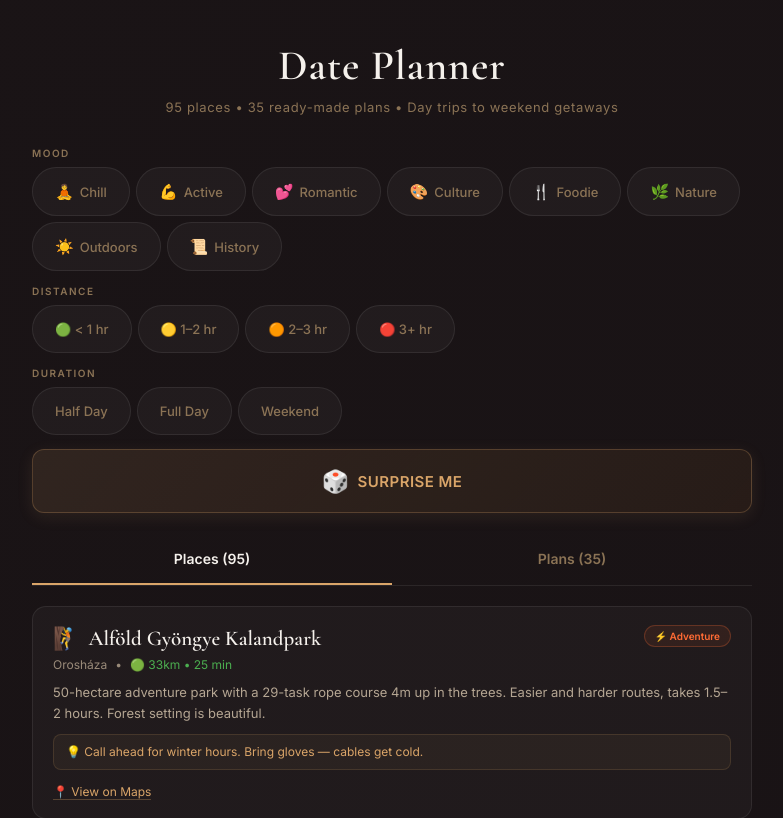
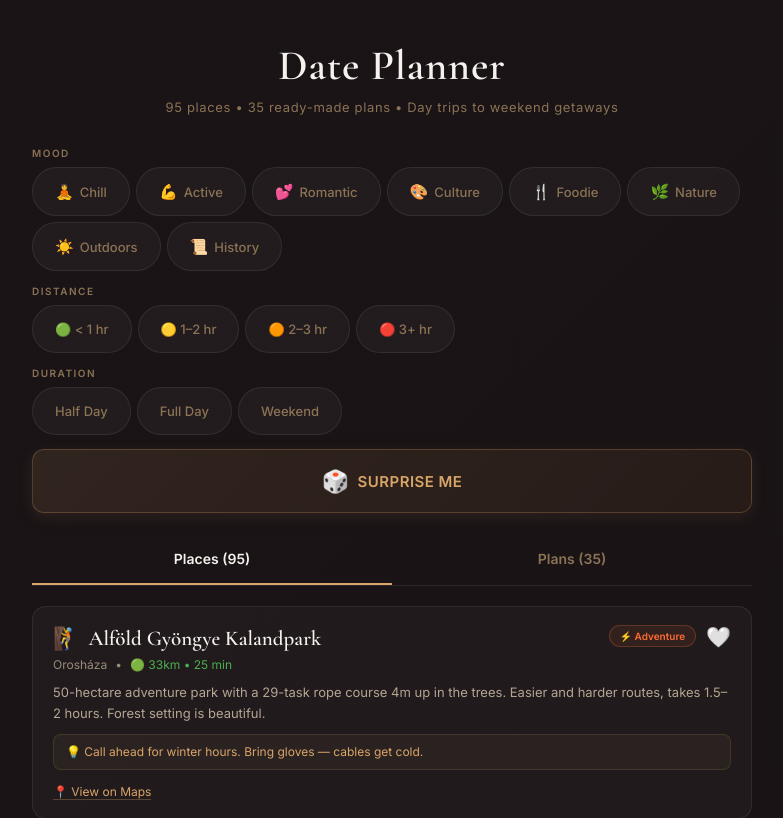
Before and after one commit to TenderAlpaca/planner, a React (Vite) app: page / in a window 1280 px wide. Shown: the top 818 px of the page, without its empty margins (248-1031 px from the left). Built offline with nearby package versions, Linux system fonts and the light colour scheme.

Commit message:
feat: add favourites functionality for places and combos

```diff
--- a/src/App.jsx
+++ b/src/App.jsx
@@ -15,6 +15,37 @@ function App() {
   const [tab, setTab] = useState("places");
   const [surprise, setSurprise] = useState(null);
   const [shakeN, setShakeN] = useState(0);
+  // Favourites state
+  const [favouritePlaces, setFavouritePlaces] = useState(() => {
+    try {
+      return JSON.parse(localStorage.getItem('favouritePlaces')) || [];
+    } catch {
+      return [];
+    }
+  });
+  const [favouriteCombos, setFavouriteCombos] = useState(() => {
+    try {
+      return JSON.parse(localStorage.getItem('favouriteCombos')) || [];
+    } catch {
+      return [];
+    }
+  });
+
+  // Persist favourites
+  React.useEffect(() => {
+    localStorage.setItem('favouritePlaces', JSON.stringify(favouritePlaces));
+  }, [favouritePlaces]);
+  React.useEffect(() => {
+    localStorage.setItem('favouriteCombos', JSON.stringify(favouriteCombos));
+  }, [favouriteCombos]);
+
+  // Handlers
+  const toggleFavouritePlace = (id) => {
+    setFavouritePlaces(prev => prev.includes(id) ? prev.filter(pid => pid !== id) : [...prev, id]);
+  };
+  const toggleFavouriteCombo = (id) => {
+    setFavouriteCombos(prev => prev.includes(id) ? prev.filter(cid => cid !== id) : [...prev, id]);
+  };
 
   const toggle = (arr, setArr, key) => {
     if (key === "all") return setArr([]);
@@ -83,7 +114,11 @@ function App() {
         {surprise && (
           <div id="surprise-result" className="surprise-result fade-up">
             <div className="surprise-label">TODAY'S PICK ✨</div>
-            <PlaceCard place={surprise} />
+            <PlaceCard
+              place={surprise}
+              isFavourite={favouritePlaces.includes(surprise.id)}
+              onToggleFavourite={() => toggleFavouritePlace(surprise.id)}
+            />
           </div>
         )}
 
@@ -114,7 +149,11 @@ function App() {
               </div>
             ) : filtered.map((p, i) => (
               <div key={p.id} className="fade-up" style={{ animationDelay:`${i*0.03}s` }}>
-                <PlaceCard place={p} />
+                <PlaceCard
+                  place={p}
+                  isFavourite={favouritePlaces.includes(p.id)}
+                  onToggleFavourite={() => toggleFavouritePlace(p.id)}
+                />
               </div>
             ))}
           </div>
@@ -133,7 +172,11 @@ function App() {
                 <FilterBar label="TRIP TYPE" items={tripTypeFilters} active={tripTypes} onSelect={(k) => toggle(tripTypes, setTripTypes, k)} />
                 {filteredCombos.map((c, i) => (
                   <div key={c.id} className="fade-up" style={{ animationDelay:`${i*0.03}s` }}>
-                    <ComboCard combo={c} />
+                    <ComboCard
+                      combo={c}
+                      isFavourite={favouriteCombos.includes(c.id)}
+                      onToggleFavourite={() => toggleFavouriteCombo(c.id)}
+                    />
                   </div>
                 ))}
               </>
--- a/src/components/PlaceCard.jsx
+++ b/src/components/PlaceCard.jsx
@@ -1,15 +1,15 @@
 import React from 'react';
 import { categories, getDistColor, getDistDot } from '../data/config';
 
-export function PlaceCard({ place }) {
+export function PlaceCard({ place, isFavourite, onToggleFavourite }) {
   const cat = categories[place.cat];
-
   return (
     <div style={{
       background:"rgba(255,255,255,0.03)",
       border:"1px solid rgba(255,255,255,0.08)",
       borderRadius:14, padding:"18px 20px",
       transition:"all 0.25s ease",
+      position: 'relative',
     }}>
       <div style={{ display:"flex", alignItems:"flex-start", justifyContent:"space-between", marginBottom:10 }}>
         <div style={{ flex:1 }}>
@@ -45,6 +45,24 @@ export function PlaceCard({ place }) {
             {cat.label}
           </div>
         )}
+        {/* Favourite button */}
+        <button
+          aria-label={isFavourite ? 'Remove from favourites' : 'Add to favourites'}
+          onClick={e => { e.stopPropagation(); onToggleFavourite && onToggleFavourite(); }}
+          style={{
+            background: 'none',
+            border: 'none',
+            cursor: 'pointer',
+            marginLeft: 10,
+            fontSize: 20,
+            color: isFavourite ? '#E91E63' : '#B5A693',
+            transition: 'color 0.2s',
+            outline: 'none',
+          }}
+          title={isFavourite ? 'Unfavourite' : 'Favourite'}
+        >
+          {isFavourite ? '❤️' : '🤍'}
+        </button>
       </div>
       <p style={{ fontSize:13, lineHeight:"1.6", color:"#B5A693", margin:"0 0 10px 0" }}>
         {place.desc}
```
Also changed, not shown: 1 other file (tests, documents, lock files or other folders).
